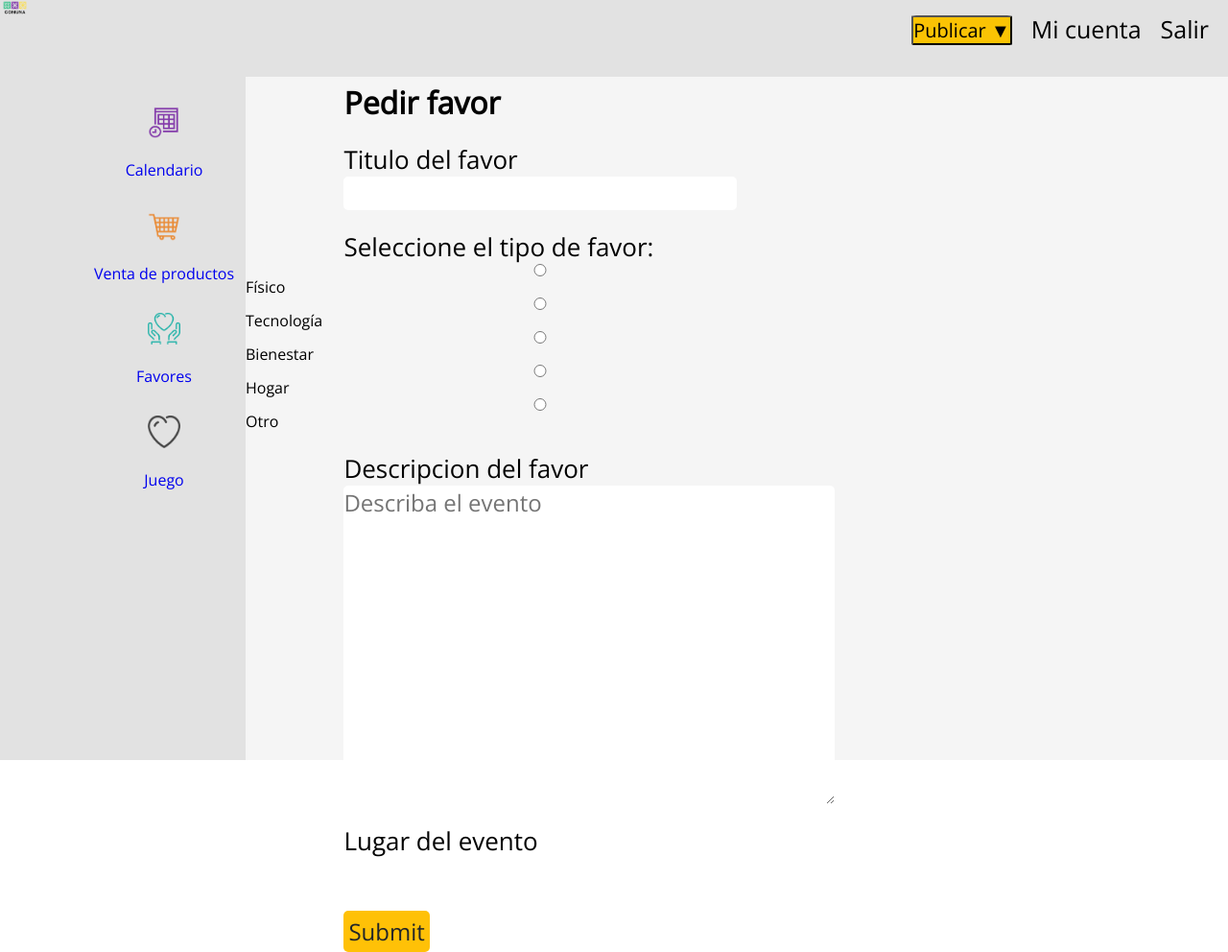
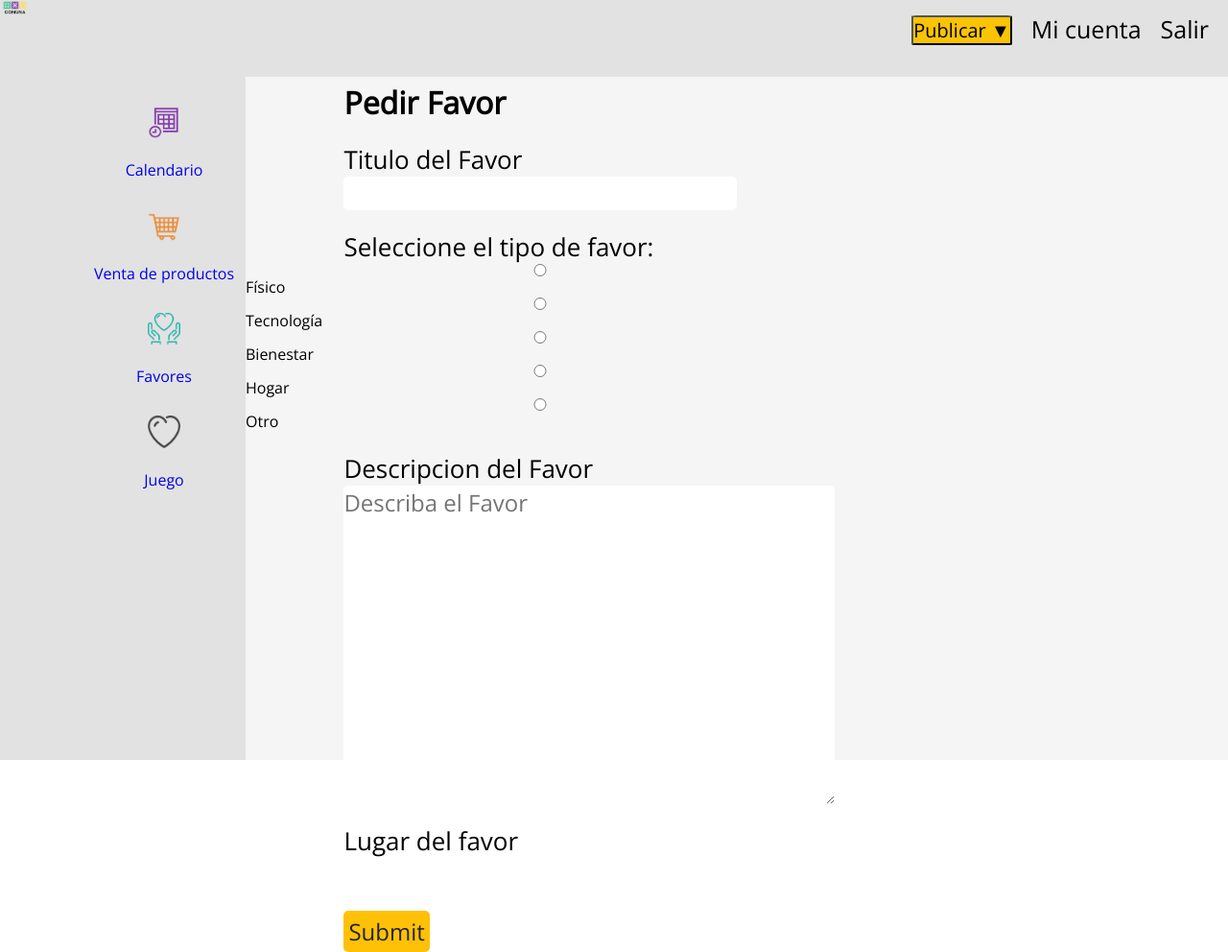
Before and after one commit to Aragon-Diego/ComunaNuevo, a PHP site: page /ComunaNuevo/publicar_favor.php in a window 1280 px wide. Shown: the whole page at 96% size. Run offline with PHP 8.4, Linux system fonts and the light colour scheme.

Commit message:
Correcciones

```diff
--- a/publicar_evento.php
+++ b/publicar_evento.php
@@ -25,8 +25,8 @@
             <?php require('iconos.php');?>
         </div>
         <div class="detalles">
-            <h1>Publicar evento</h1>
-                <form action="publicar_evento.php" method="post">
+            <h1>Publicar Evento</h1>
+                <form action="ver_calendario.php" method="post">
                     <label>Nombre del evento</label>
                     <input type="text" name="nombreEvnt">
                     <label>Dia en que inicia el evento</label>
@@ -39,8 +39,6 @@
                     <input type="time" name="horaFin">
                     <label>Precio del evento</label>
                     <input type="number" name="precio"min="0" value="0" step="0.01">
-                    <label>Hora de termino del evento</label>
-                    <input type="time" name="horaFin">
                     <label>Descripcion del evento</label>
                     <textarea name="descr" rows="10" cols="50" placeholder="Describa el evento"></textarea>
                     <label>Lugar del evento</label>
--- a/publicar_favor.php
+++ b/publicar_favor.php
@@ -25,19 +25,19 @@
             <?php require('iconos.php');?>
         </div>
         <div class="detalles">
-            <h1>Pedir favor</h1>
-                <form action="publicar_evento.php" method="post">
-                    <label>Titulo del favor</label>
-                    <input type="text" name="nombreEvnt">
+            <h1>Pedir Favor</h1>
+                <form action="ver_favores.php" method="post">
+                    <label>Titulo del Favor</label>
+                    <input type="text" name="nombreFav">
                     <label>Seleccione el tipo de favor:</label>
                       <input type="radio" name="gender" value="fis"> Físico<br>
                       <input type="radio" name="gender" value="Tec"> Tecnología<br>
                       <input type="radio" name="gender" value="bien"> Bienestar<br>
                       <input type="radio" name="gender" value="hog"> Hogar<br>
                       <input type="radio" name="gender" value="otro"> Otro<br>
-                    <label>Descripcion del favor</label>
-                    <textarea name="descr" rows="10" cols="50" placeholder="Describa el evento"></textarea>
-                    <label>Lugar del evento</label>
+                    <label>Descripcion del Favor</label>
+                    <textarea name="descr" rows="10" cols="50" placeholder="Describa el Favor"></textarea>
+                    <label>Lugar del favor</label>
                     <input type="text" name="Lugar">
                     <input type="submit" name="formulario" >
                 </form>
```
Also changed, not shown: publicar_producto.php (+4 -6 lines).
